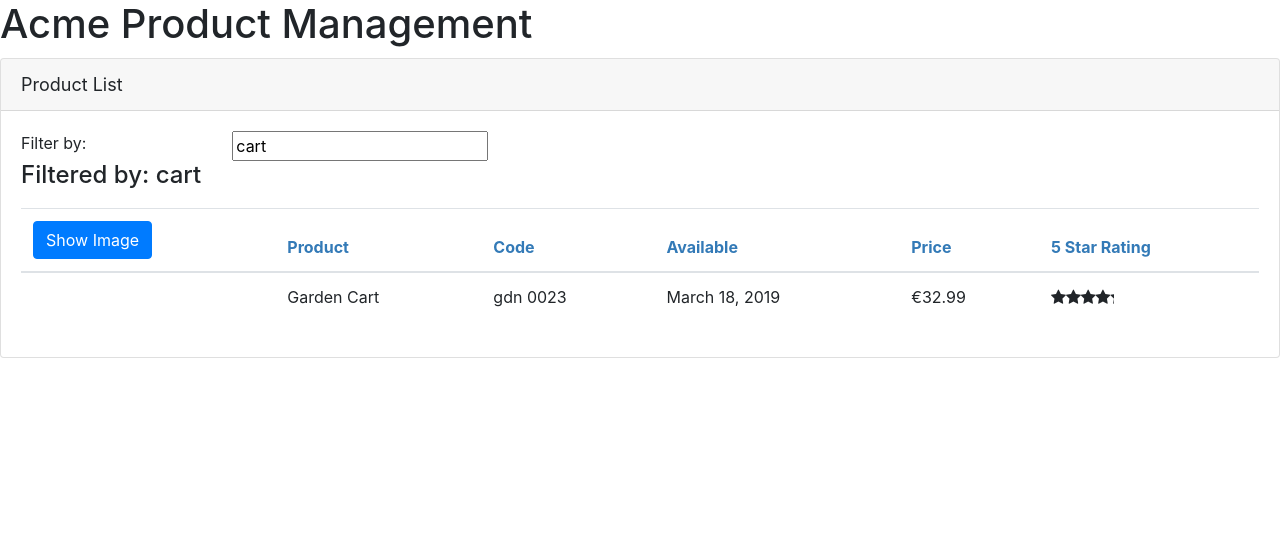
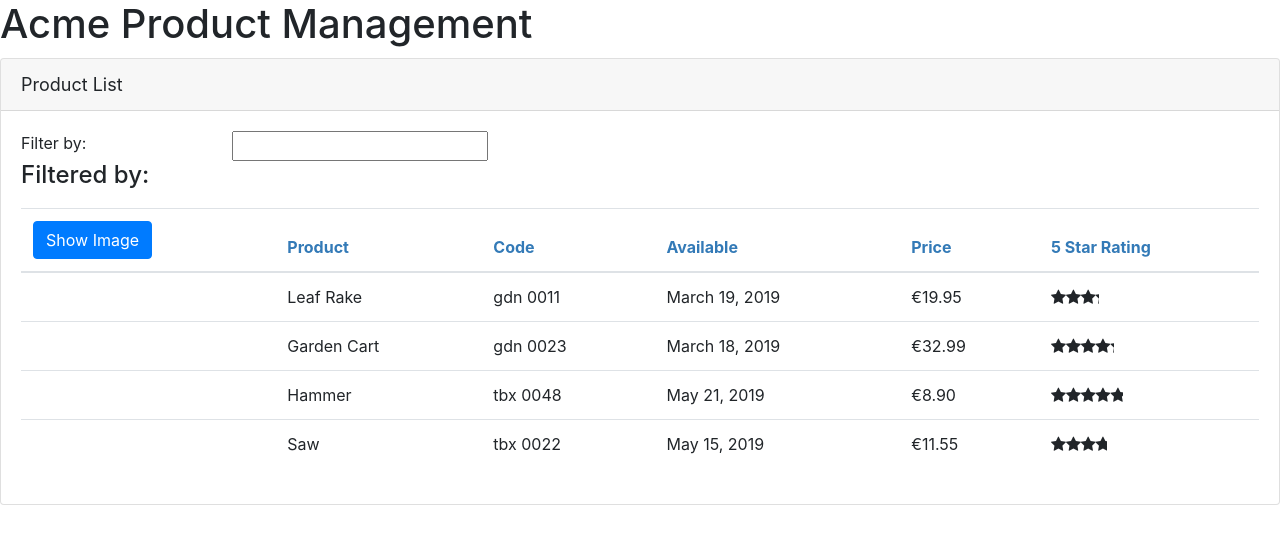
Before and after one commit to AaronCur/Angular-GettingStarted, an Angular app: page / in a window 1280 px wide. Shown: the top 544 px of the page. Built offline with nearby package versions, Linux system fonts and the light colour scheme.

Commit message:
Added products as a service

```diff
--- a/src/app/products/product-list.component.html
+++ b/src/app/products/product-list.component.html
@@ -32,7 +32,6 @@
           </tr>
         </thead>
         <tbody>
-
             <tr *ngFor="let product of filteredProducts">
                 <td>
                     <img *ngIf = 'showImage'
--- a/src/app/products/product-list.component.ts
+++ b/src/app/products/product-list.component.ts
@@ -1,5 +1,6 @@
 import { Component, OnInit } from '@angular/core';
 import { IProduct } from './product';
+import { ProductService } from './products.service';
 
 
 @Component({
@@ -13,7 +14,7 @@
     imageWidth: number = 50;
     imageMargin: number = 2;
     showImage: boolean = false;
-    _listFilter: string = 'cart';
+    _listFilter: string ;
 
     get listFilter(): string {
       return this._listFilter;
@@ -23,51 +24,11 @@
       this.filteredProducts = this.listFilter ? this.performFilter(this.listFilter) : this.products;
     }
     filteredProducts: IProduct[];
-    products: IProduct[] = [
-        {
-            productId: 1,
-            productName: 'Leaf Rake',
-            productCode: 'GDN-0011',
-            releaseDate: 'March 19, 2019',
-            description: 'Leaf rake with 48-inch wooden handle.',
-            price: 19.95,
-            starRating: 3.2,
-            imageUrl: 'assets/images/leaf_rake.png'
-          },
-          {
-            productId: 2,
-            productName: 'Garden Cart',
-            productCode: 'GDN-0023',
-            releaseDate: 'March 18, 2019',
-            description: '15 gallon capacity rolling garden cart',
-            price: 32.99,
-            starRating: 4.2,
-            imageUrl: 'assets/images/garden_cart.png'
-          },
-          {
-            productId: 5,
-            productName: 'Hammer',
-            productCode: 'TBX-0048',
-            releaseDate: 'May 21, 2019',
-            description: 'Curved claw steel hammer',
-            price: 8.9,
-            starRating: 4.8,
-            imageUrl: 'assets/images/hammer.png'
-          },
-          {
-            productId: 8,
-            productName: 'Saw',
-            productCode: 'TBX-0022',
-            releaseDate: 'May 15, 2019',
-            description: '15-inch steel blade hand saw',
-            price: 11.55,
-            starRating: 3.7,
-            imageUrl: 'assets/images/saw.png'
-          }
-    ];
-    constructor(){
-      this.filteredProducts = this.products;
-      this.listFilter = 'cart';
+    products: IProduct[] = [];
+
+    constructor(private productService: ProductService){
+
+
     }
     onRatingClicked(message: string): void{
       this.pageTitle = 'Product List: ' + message;
@@ -84,6 +45,7 @@
     }
 
     ngOnInit(): void {
-      console.log('In Onit');
+      this.products = this.productService.getProducts();
+      this.filteredProducts = this.products;
     }
 }
--- /dev/null
+++ b/src/app/products/products.service.ts
@@ -0,0 +1,54 @@
+
+import { Injectable } from '@angular/core';
+import { IProduct } from './product';
+
+//Makes service available to entire application
+@Injectable({
+    providedIn: 'root'
+})
+export class ProductService{
+
+    getProducts(): IProduct[]{
+        return[{
+            productId: 1,
+            productName: 'Leaf Rake',
+            productCode: 'GDN-0011',
+            releaseDate: 'March 19, 2019',
+            description: 'Leaf rake with 48-inch wooden handle.',
+            price: 19.95,
+            starRating: 3.2,
+            imageUrl: 'assets/images/leaf_rake.png'
+          },
+          {
+            productId: 2,
+            productName: 'Garden Cart',
+            productCode: 'GDN-0023',
+            releaseDate: 'March 18, 2019',
+            description: '15 gallon capacity rolling garden cart',
+            price: 32.99,
+            starRating: 4.2,
+            imageUrl: 'assets/images/garden_cart.png'
+          },
+          {
+            productId: 5,
+            productName: 'Hammer',
+            productCode: 'TBX-0048',
+            releaseDate: 'May 21, 2019',
+            description: 'Curved claw steel hammer',
+            price: 8.9,
+            starRating: 4.8,
+            imageUrl: 'assets/images/hammer.png'
+          },
+          {
+            productId: 8,
+            productName: 'Saw',
+            productCode: 'TBX-0022',
+            releaseDate: 'May 15, 2019',
+            description: '15-inch steel blade hand saw',
+            price: 11.55,
+            starRating: 3.7,
+            imageUrl: 'assets/images/saw.png'
+          }];
+    }
+
+}
--- a/src/app/shared/star.component.ts
+++ b/src/app/shared/star.component.ts
@@ -16,7 +16,6 @@
     ngOnChanges(): void{
         this.starWidth = this.rating * 75 / 5;
     }
-
     onClick():void{
         this.ratingClicked.emit('The rating ' + this.rating + ' was clicked!');
     }
```
